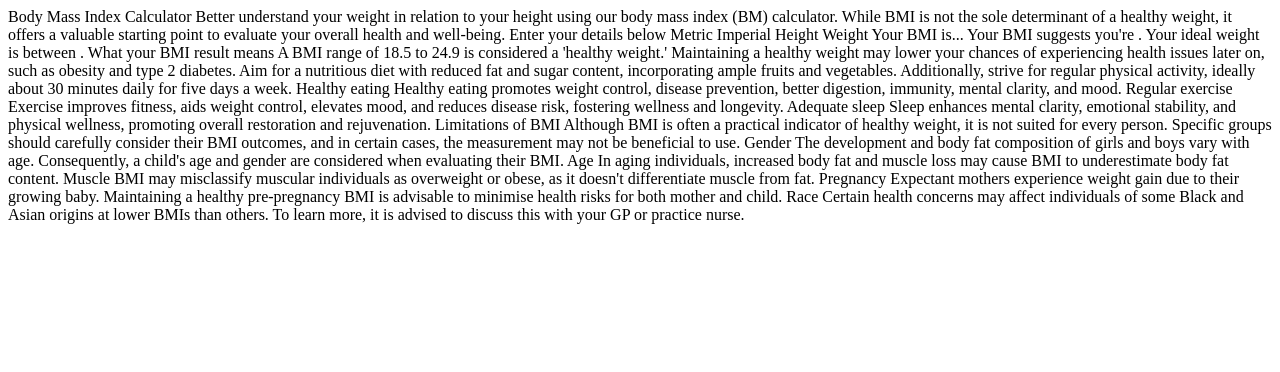
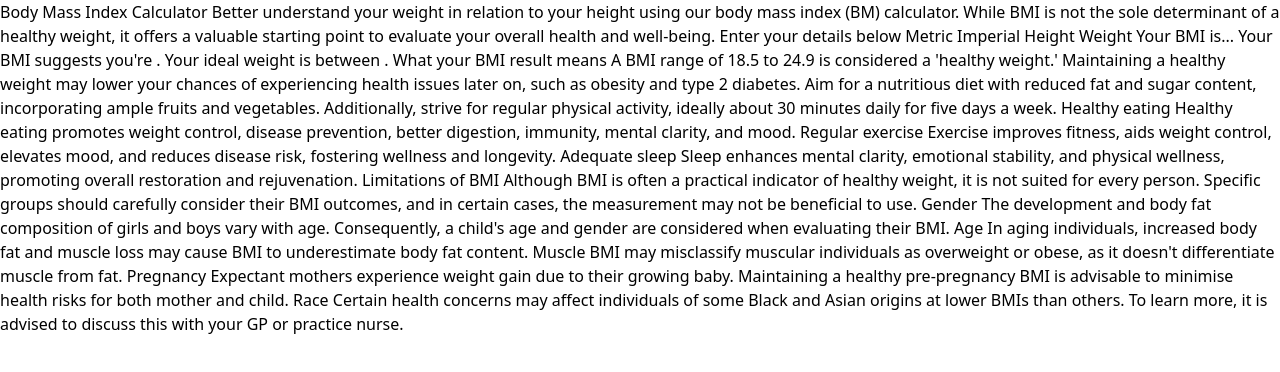
Before and after one commit to SUNDAYZE/BMI-Calculator, a plain HTML site: page src/index.html in a window 1280 px wide. Drawn offline with Linux system fonts and the light colour scheme.

Commit message:
Add tailwindcss

```diff
--- a/starter-code/src/index.html
+++ b/src/index.html
@@ -5,6 +5,7 @@
   <meta name="viewport" content="width=device-width, initial-scale=1.0">
 
   <link rel="icon" type="image/png" sizes="32x32" href="./assets/images/favicon-32x32.png">
+  <link href="/dist/output.css" rel="stylesheet">
 
   <title>Frontend Mentor | Body Mass Index Calculator</title>
 </head>
```
Also changed, not shown: dist/output.css (added), src/input.css (renamed from starter-code/src/input.css).
